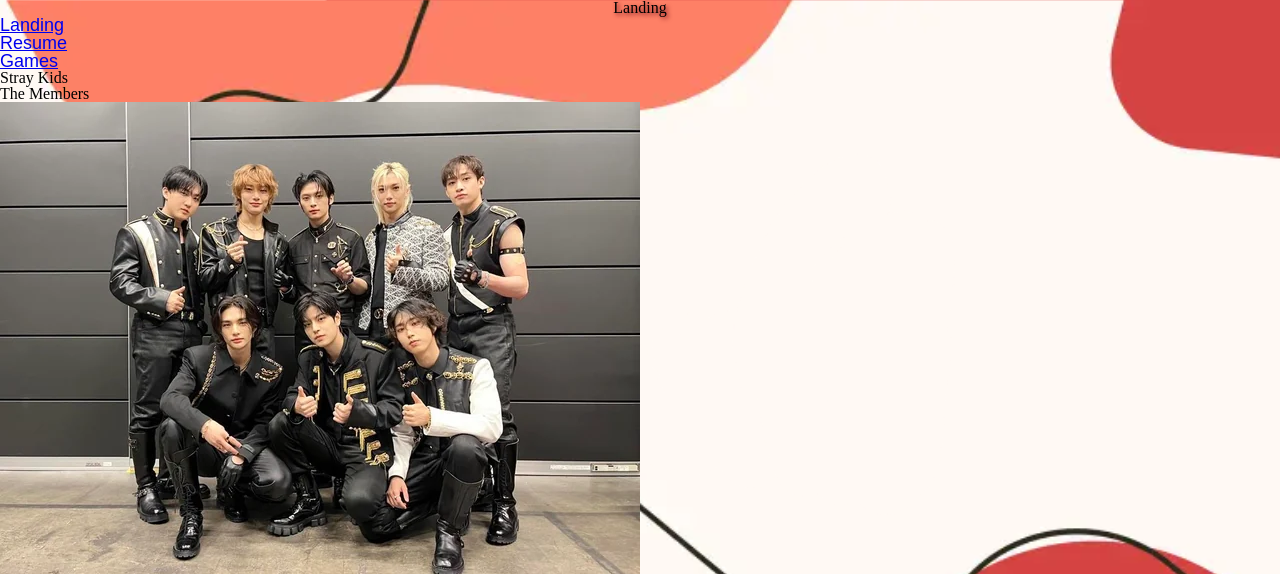
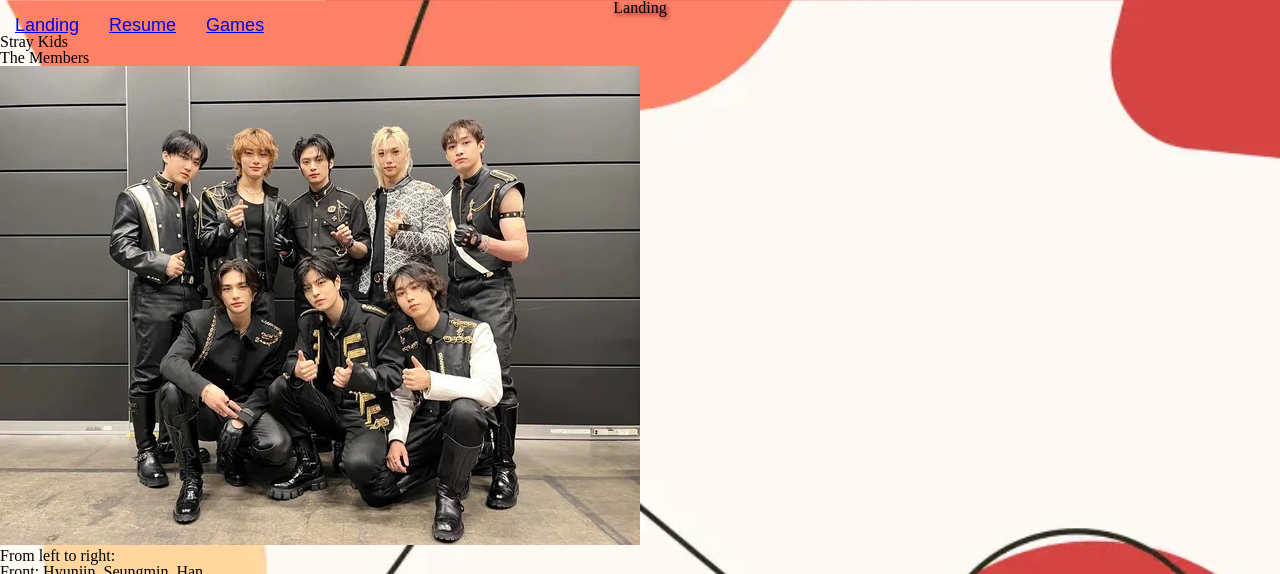
Before and after one commit to vabill/webdev_project3, a plain HTML site: page index.html in a window 1280 px wide. Shown: the top 574 px of the page. Drawn offline with Linux system fonts and the light colour scheme; a web font is replaced by a local one.

Commit message:
Update style.css
fixing nav

```diff
--- a/css/style.css
+++ b/css/style.css
@@ -23,4 +23,9 @@ h1 {
 	list-style-type: none;
 	margin: 0;
 	padding: 0;
+	display: flex;
 }
+
+.nav li {
+	margin: 0 15px;
+}
```
